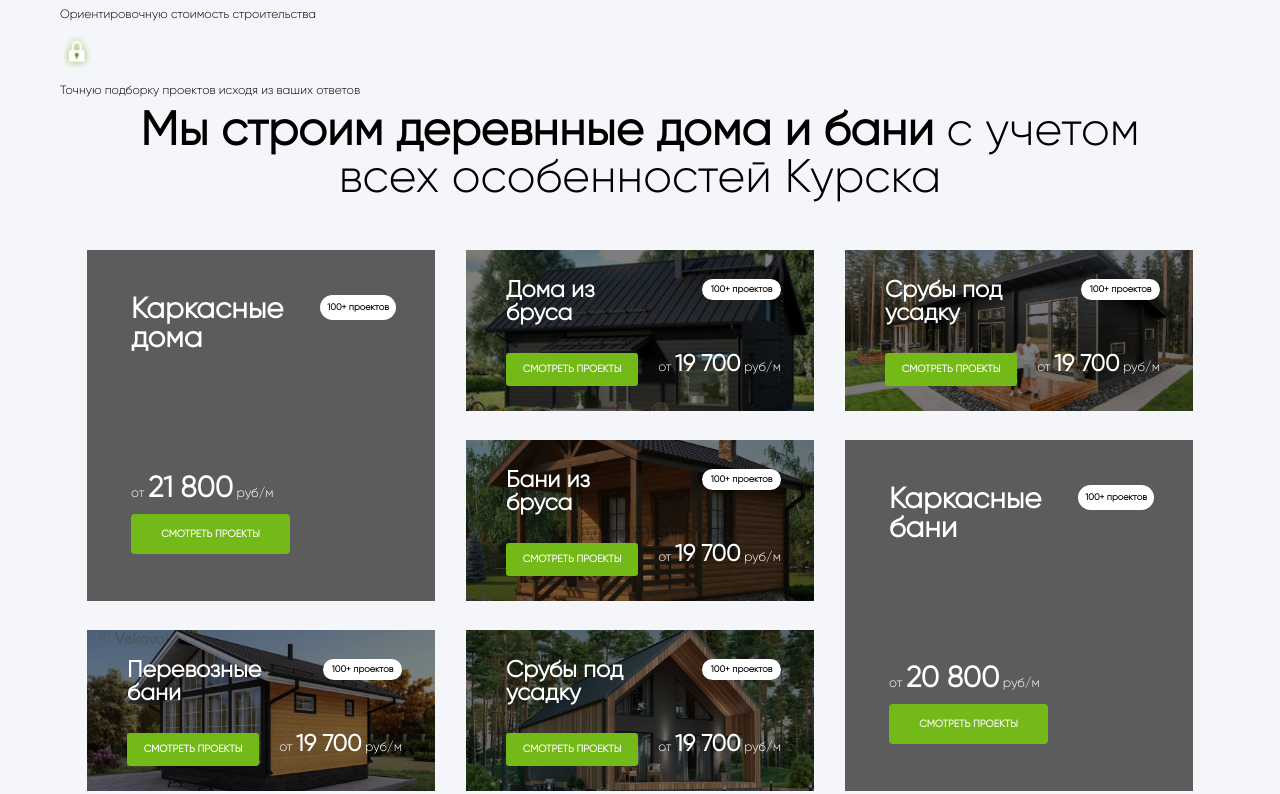
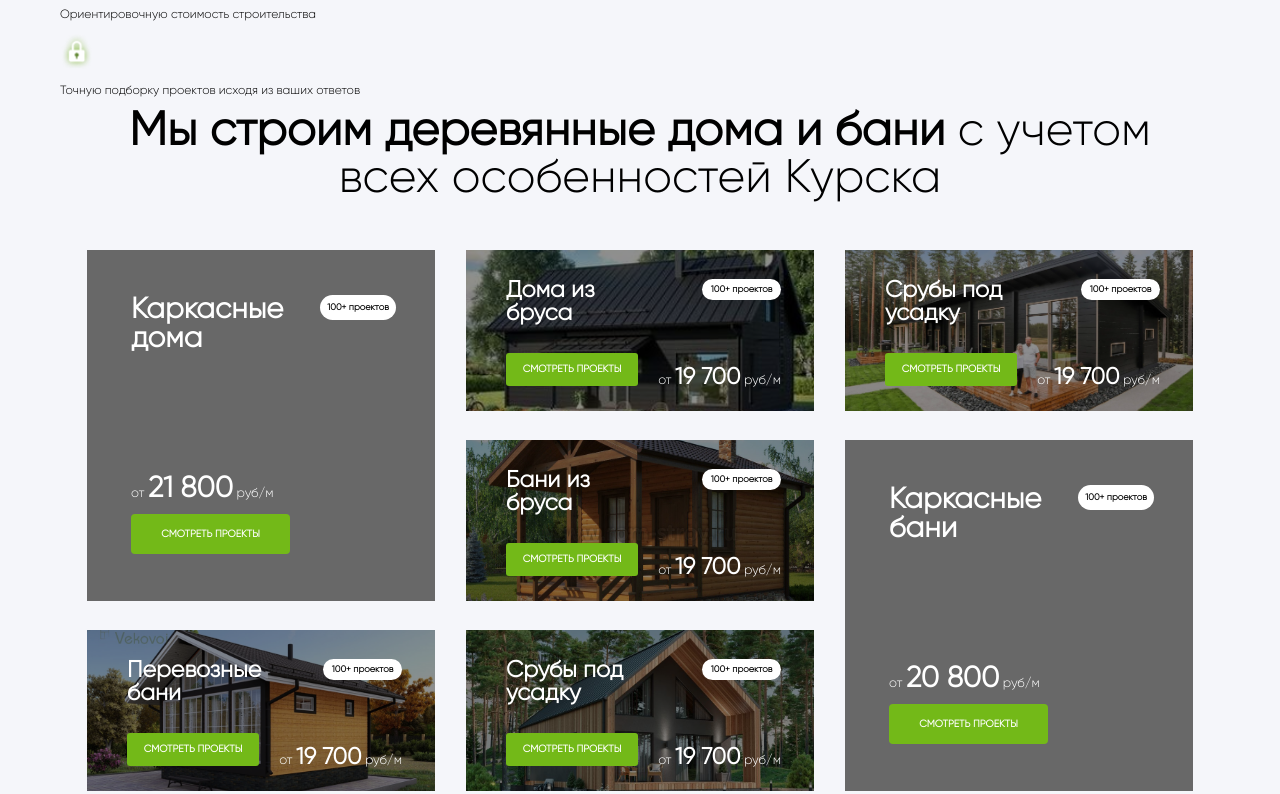
Before and after one commit to EvgenyRaevsky/HouseWorld, a plain HTML site: page index.html in a window 1280 px wide. Shown: the part 1834-2628 px from the top of the page. Drawn offline with Linux system fonts and the light colour scheme; files whose address does not match are found by name.

Commit message:
fixed bugs

```diff
--- a/index.html
+++ b/index.html
@@ -197,7 +197,7 @@
 
         <section class="second-main-section">
             <h1 class="second-main-section__title">
-                Мы строим деревнные дома и бани
+                Мы строим деревянные дома и бани
                 <span class="second-main-section__title_normal">с учетом всех особенностей Курска</span>
             </h1>
             <div class="card-wrapper">
--- a/style.css
+++ b/style.css
@@ -102,7 +102,7 @@
     right: 0;
     left: 0;
     bottom: 0;
-    background-color: #00000080;
+    background-color: #00000070;
     z-index: 0;
 }
 
@@ -178,6 +178,7 @@
     bottom: 22px;
     line-height: 1;
     z-index: 1;
+    margin: 0;
 }
 
 .card__price_long {
```
